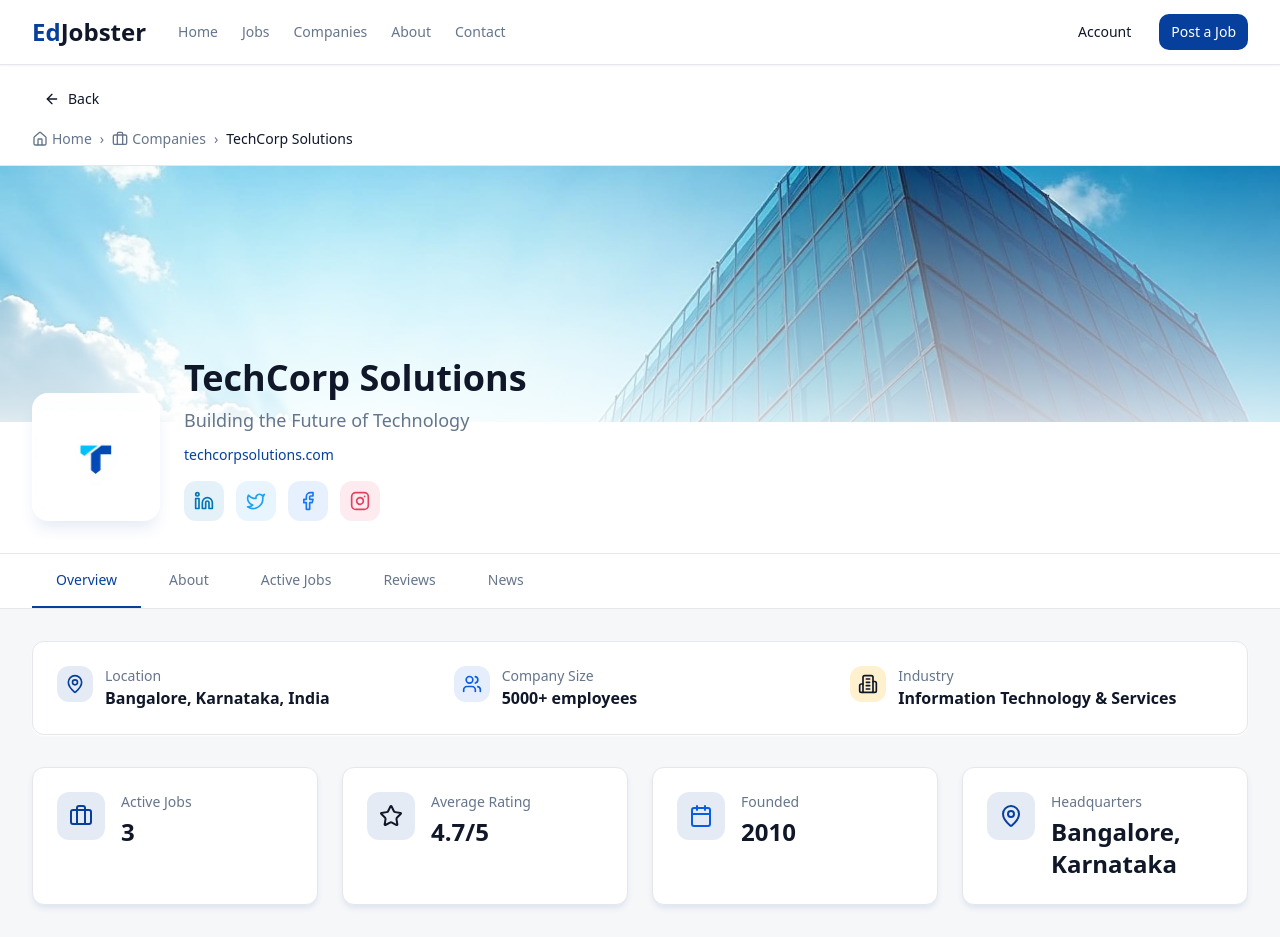
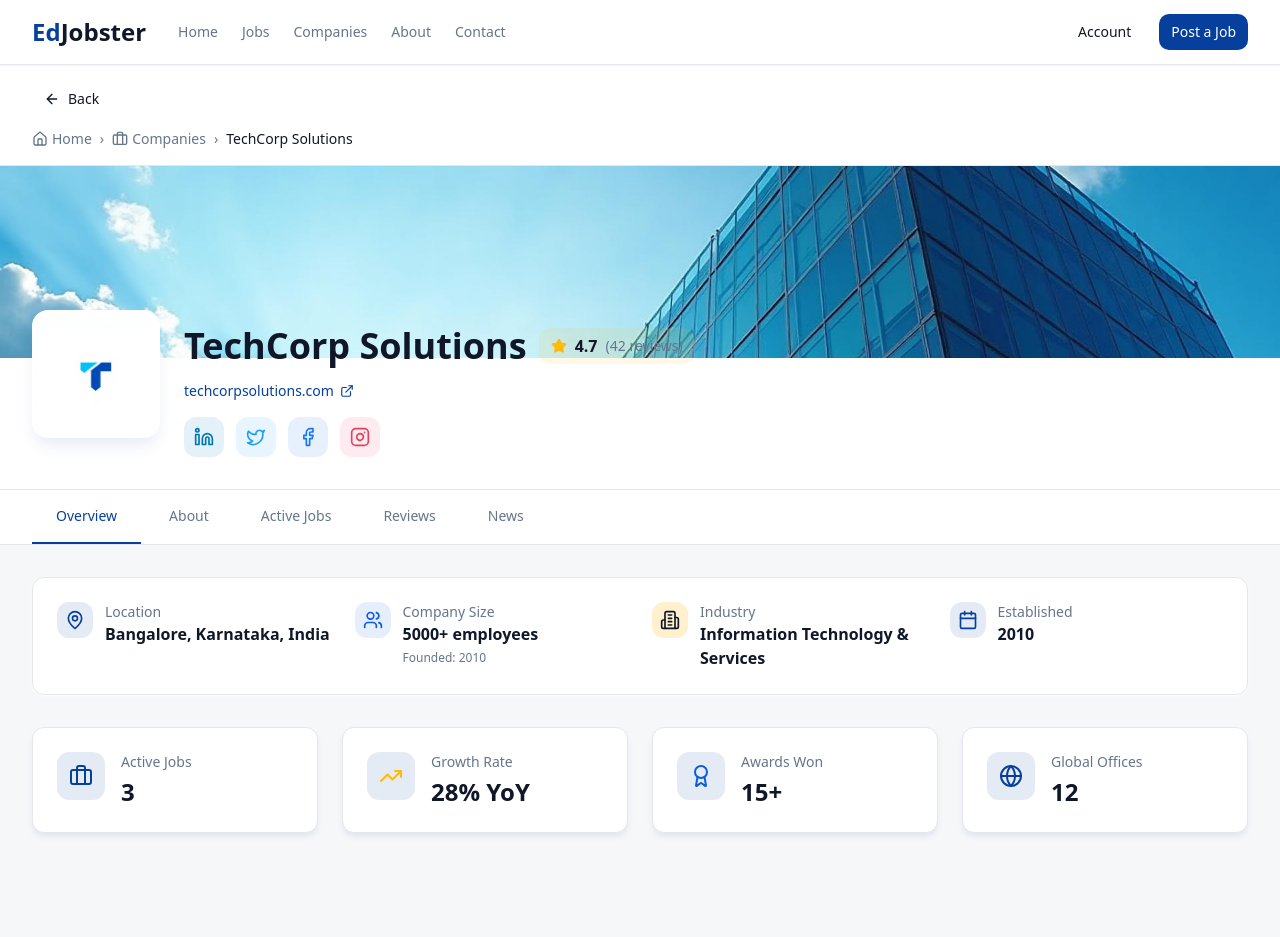
Before and after one commit to hardeepspm/edjobster-company-profile, a React (Vite) app: page /company/1 in a window 1280 px wide. After the commit the page ends 865 px from the top, so only its background shows below. Built offline with nearby package versions, Linux system fonts and the light colour scheme; the HTML template or start-up script is replaced by a standard one.

Commit message:
Refactor company details page layout

```diff
--- a/src/components/CompanyHeader.tsx
+++ b/src/components/CompanyHeader.tsx
@@ -1,11 +1,13 @@
-import { Linkedin, Twitter, Facebook, Instagram } from "lucide-react";
+import { Linkedin, Twitter, Facebook, Instagram, ExternalLink, Star } from "lucide-react";
 import companyBanner from "@/assets/company-banner.jpg";
 import companyLogo from "@/assets/company-logo.png";
 
 interface CompanyHeaderProps {
   companyName: string;
-  tagline: string;
   websiteUrl: string;
+  averageRating: number;
+  totalReviews: number;
+  onTabChange: (tab: string) => void;
   socialLinks?: {
     linkedin?: string;
     twitter?: string;
@@ -14,23 +16,22 @@ interface CompanyHeaderProps {
   };
 }
 
-const CompanyHeader = ({ companyName, tagline, websiteUrl, socialLinks }: CompanyHeaderProps) => {
+const CompanyHeader = ({ companyName, websiteUrl, averageRating, totalReviews, onTabChange, socialLinks }: CompanyHeaderProps) => {
   return (
     <div className="relative bg-card border-b border-border overflow-hidden">
       {/* Banner Image */}
-      <div className="h-64 w-full relative">
+      <div className="h-48 w-full relative">
         <img
           src={companyBanner}
           alt="Company Banner"
           className="w-full h-full object-cover"
         />
-        <div className="absolute inset-0 bg-gradient-to-t from-card/80 to-transparent" />
       </div>
 
       {/* Company Info */}
       <div className="max-w-7xl mx-auto px-4 sm:px-6 lg:px-8">
-        <div className="relative -mt-16 pb-8">
-          <div className="flex flex-col md:flex-row items-center md:items-end gap-6">
+        <div className="relative -mt-12 pb-8">
+          <div className="flex flex-col md:flex-row items-center md:items-start gap-6">
             {/* Company Logo */}
             <div className="flex-shrink-0">
               <div className="w-32 h-32 rounded-2xl bg-card shadow-card border-4 border-card overflow-hidden">
@@ -42,17 +43,28 @@ const CompanyHeader = ({ companyName, tagline, websiteUrl, socialLinks }: Compan
               </div>
             </div>
 
-            {/* Company Name, Tagline, Website, Social */}
-            <div className="flex-1 text-center md:text-left">
-              <h1 className="text-4xl font-bold text-foreground mb-2">{companyName}</h1>
-              <p className="text-lg text-muted-foreground mb-2">{tagline}</p>
+            {/* Company Name, Website, Rating, Social */}
+            <div className="flex-1 text-center md:text-left pt-4">
+              <div className="flex flex-col md:flex-row items-center md:items-center gap-3 mb-3">
+                <h1 className="text-4xl font-bold text-foreground">{companyName}</h1>
+                <button
+                  onClick={() => onTabChange('reviews')}
+                  className="flex items-center gap-2 px-3 py-1.5 rounded-lg bg-accent/10 hover:bg-accent/20 transition-colors cursor-pointer"
+                >
+                  <Star className="w-4 h-4 text-accent fill-accent" />
+                  <span className="font-semibold text-foreground">{averageRating}</span>
+                  <span className="text-sm text-muted-foreground">({totalReviews} reviews)</span>
+                </button>
+              </div>
+
               <a
                 href={websiteUrl}
                 target="_blank"
                 rel="noopener noreferrer"
-                className="text-sm text-primary hover:underline inline-block mb-4"
+                className="text-sm text-primary hover:underline inline-flex items-center gap-1.5 mb-4"
               >
                 {websiteUrl.replace(/^https?:\/\//, '')}
+                <ExternalLink className="w-3.5 h-3.5" />
               </a>
 
               {/* Social Links */}
--- a/src/components/tabs/OverviewTab.tsx
+++ b/src/components/tabs/OverviewTab.tsx
@@ -1,11 +1,9 @@
-import { Briefcase, Star, Calendar, MapPin, Building2, Users } from "lucide-react";
+import { Briefcase, Calendar, MapPin, Building2, Users, TrendingUp, Award, Globe } from "lucide-react";
 import { Card } from "@/components/ui/card";
 
 interface OverviewTabProps {
   activeJobs: number;
-  averageRating: number;
   foundedYear: number;
-  headquarters: string;
   location: string;
   companySize: string;
   industry: string;
@@ -13,25 +11,23 @@ interface OverviewTabProps {
 
 const OverviewTab = ({
   activeJobs,
-  averageRating,
   foundedYear,
-  headquarters,
   location,
   companySize,
   industry
 }: OverviewTabProps) => {
   const stats = [
     { icon: Briefcase, label: "Active Jobs", value: activeJobs.toString(), color: "text-primary" },
-    { icon: Star, label: "Average Rating", value: `${averageRating}/5`, color: "text-accent-foreground" },
-    { icon: Calendar, label: "Founded", value: foundedYear.toString(), color: "text-secondary" },
-    { icon: MapPin, label: "Headquarters", value: headquarters, color: "text-primary" },
+    { icon: TrendingUp, label: "Growth Rate", value: "28% YoY", color: "text-accent" },
+    { icon: Award, label: "Awards Won", value: "15+", color: "text-secondary" },
+    { icon: Globe, label: "Global Offices", value: "12", color: "text-primary" },
   ];
 
   return (
     <div className="space-y-8 animate-fade-in">
       {/* Company Info */}
       <Card className="p-6 shadow-card">
-        <div className="grid grid-cols-1 md:grid-cols-3 gap-6">
+        <div className="grid grid-cols-1 md:grid-cols-4 gap-6">
           {/* Location */}
           <div className="flex items-start gap-3">
             <div className="rounded-lg bg-primary/10 p-2">
@@ -43,7 +39,7 @@ const OverviewTab = ({
             </div>
           </div>
 
-          {/* Company Size */}
+          {/* Company Size & Founded */}
           <div className="flex items-start gap-3">
             <div className="rounded-lg bg-secondary/10 p-2">
               <Users className="w-5 h-5 text-secondary" />
@@ -51,6 +47,7 @@ const OverviewTab = ({
             <div>
               <p className="text-sm text-muted-foreground">Company Size</p>
               <p className="font-semibold text-foreground">{companySize}</p>
+              <p className="text-xs text-muted-foreground mt-1">Founded: {foundedYear}</p>
             </div>
           </div>
 
@@ -62,6 +59,17 @@ const OverviewTab = ({
             <div>
               <p className="text-sm text-muted-foreground">Industry</p>
               <p className="font-semibold text-foreground">{industry}</p>
+            </div>
+          </div>
+
+          {/* Founded Year as separate tile */}
+          <div className="flex items-start gap-3">
+            <div className="rounded-lg bg-primary/10 p-2">
+              <Calendar className="w-5 h-5 text-primary" />
+            </div>
+            <div>
+              <p className="text-sm text-muted-foreground">Established</p>
+              <p className="font-semibold text-foreground">{foundedYear}</p>
             </div>
           </div>
         </div>
--- a/src/pages/CompanyDetails.tsx
+++ b/src/pages/CompanyDetails.tsx
@@ -194,8 +194,10 @@ const CompanyDetails = () => {
       {/* Company Header */}
       <CompanyHeader
         companyName={companyData.name}
-        tagline={companyData.tagline}
         websiteUrl={companyData.website}
+        averageRating={4.7}
+        totalReviews={42}
+        onTabChange={setActiveTab}
         socialLinks={companyData.socialLinks}
       />
 
@@ -207,9 +209,7 @@ const CompanyDetails = () => {
         {activeTab === "overview" && (
           <OverviewTab
             activeJobs={jobs.length}
-            averageRating={4.7}
             foundedYear={2010}
-            headquarters="Bangalore, Karnataka"
             location={companyData.location}
             companySize={companyData.companySize}
             industry={companyData.industry}
```
